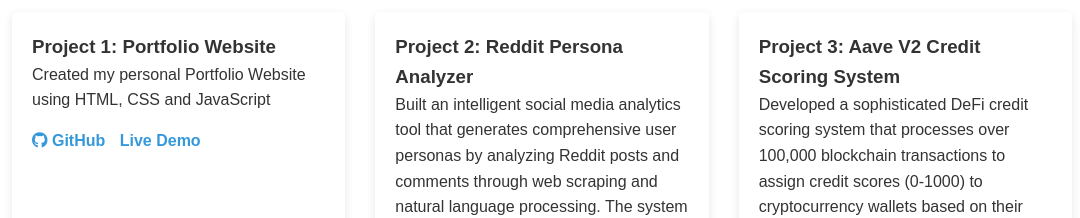
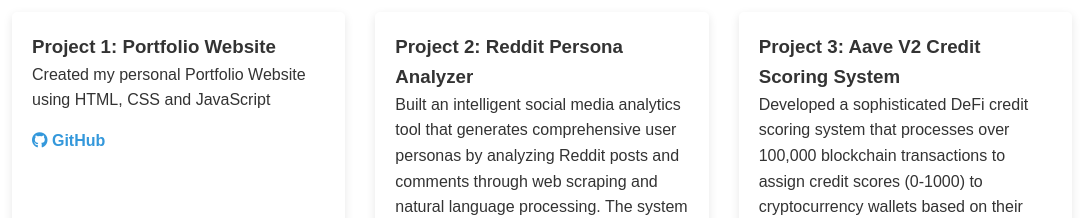
Before and after one commit to nidhimahesh/Personal-Webpage, a plain HTML site: page index.html in a window 1280 px wide. Shown: the part 1260-1478 px from the top of the page, without its empty margins (98-1178 px from the left). Drawn offline with nearby package versions, Linux system fonts and the light colour scheme.

Commit message:
Update index.html

```diff
--- a/index.html
+++ b/index.html
@@ -63,7 +63,6 @@
                     <p>Created my personal Portfolio Website using HTML, CSS and JavaScript</p>
                     <div class="project-links">
                         <a href="https://github.com/nidhimahesh/Personal-Webpage.git"><i class="fab fa-github"></i> GitHub</a>
-                        <a href="https://nidhimahesh.github.io/Personal-Webpage/"><i class=""></i> Live Demo</a>
                     </div>
                 </div>
                 <div class="project-card animate__animated">
```
